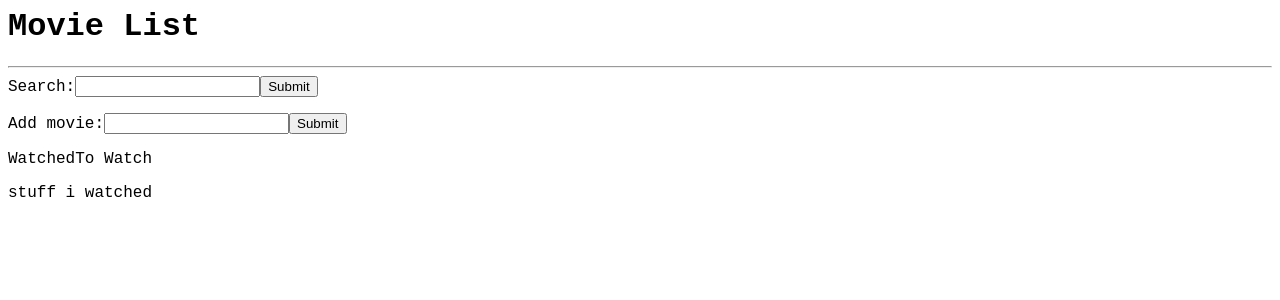
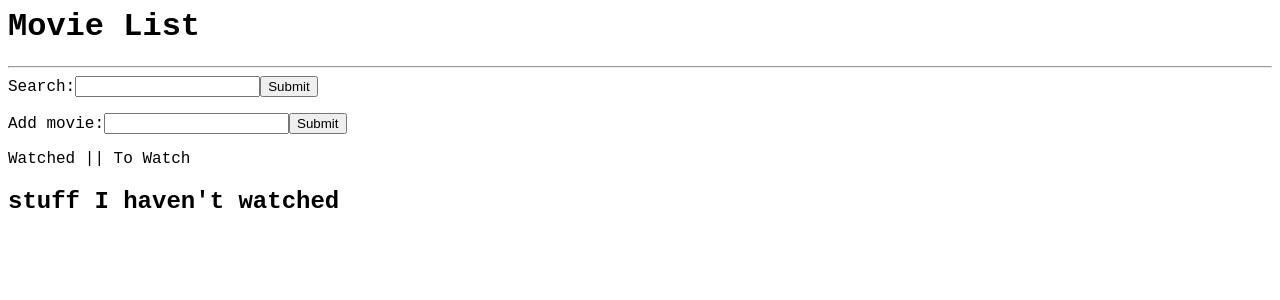
Before and after one commit to jkapl/movie-list-2, a React app: page / in a window 1280 px wide. Shown: the top 300 px of the page. Built offline with nearby package versions, Linux system fonts and the light colour scheme.

Commit message:
small style changes, need to refactor watched button

```diff
--- a/src/components/videoList.js
+++ b/src/components/videoList.js
@@ -4,7 +4,7 @@ import VideoEntry from './VideoEntry';
 class VideoList extends React.Component {
   constructor(props) {
     super(props)
-    this.state = { watchedTab : true };
+    this.state = { watchedTab : false };
     this.showWatched = this.showWatched.bind(this);
     this.showNotWatched = this.showNotWatched.bind(this);
   }
@@ -25,9 +25,9 @@ class VideoList extends React.Component {
      (
     <div className="video-list">
       <div>
-        <span onClick={this.showWatched}>Watched</span>
-        <span onClick={this.showNotWatched}>To Watch</span>
-        <p>stuff i watched</p>
+        <span onClick={this.showWatched}>Watched   ||</span>
+        <span onClick={this.showNotWatched}>   To Watch</span>
+        <h2>stuff i watched</h2>
       </div>
       <ul>
       { this.props.videos.map( (video)=> {
@@ -44,9 +44,9 @@ class VideoList extends React.Component {
   (
     <div className="video-list">
       <div>
-        <span onClick={this.showWatched}>Watched</span>
-        <span onClick={this.showNotWatched}>To Watch</span>
-        <p>stuff I haven't watched</p>
+        <span onClick={this.showWatched}>Watched   ||</span>
+        <span onClick={this.showNotWatched}>   To Watch</span>
+        <h2>stuff I haven't watched</h2>
       </div>
       <ul>
       { this.props.videos.map( (video)=> {
```
Also changed, not shown: 1 other file (tests, documents, lock files or other folders).
